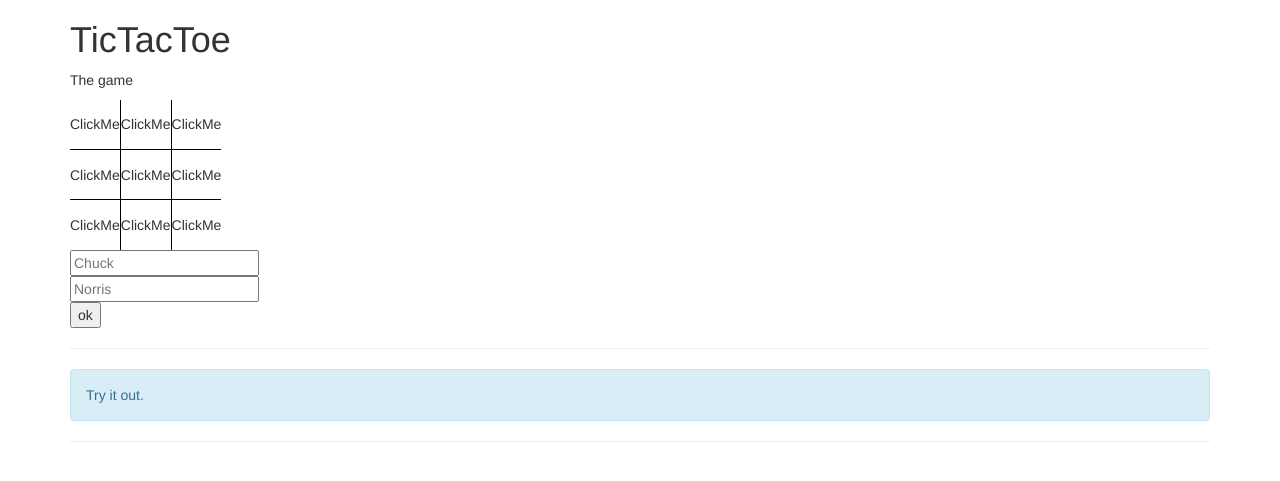
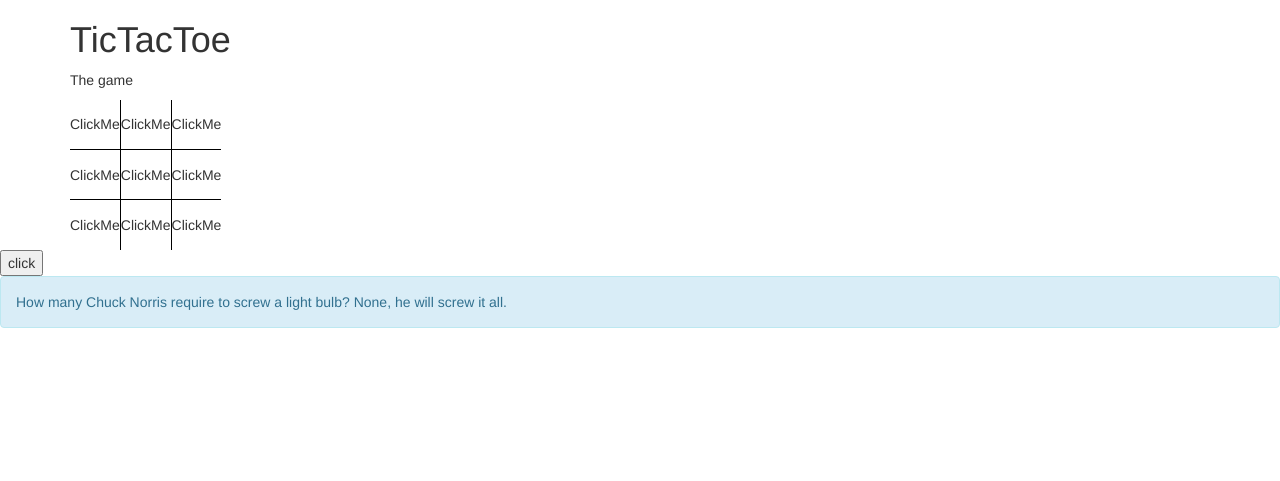
Before and after one commit to draumateimid/TicTacToe, a web app: page /tictactoe in a window 1280 px wide. Shown: the top 481 px of the page. Run offline with its HTML, style and script files only (its server is not run), Linux system fonts and the light colour scheme; data that the repository does not hold is empty; some libraries are stand-ins or nearby versions.

Commit message:
Json form is submitting to main

```diff
--- a/src/main/resources/public/script.js
+++ b/src/main/resources/public/script.js
@@ -21,17 +21,21 @@ var div1 = document.getElementById("res1");
 var p1 = document.getElementById("1")
 div1.style.display="none";
 p1.style.display = "inline";
+
 function myFunction1(){
+	$('input').on('click', function () {
+		var temp = $(this).val();
 		$.ajax({
-		type: form.attr('method'),
-		url: form.attr('action'),
+			type: temp.attr('method'),
+			url:  temp.attr('action'),
 			data: '1'
-	}).done(function(movePlayer) {
-		$('#res1').html(movePlayer).attr('class', 'alert alert-success');
+		}).done(function(test) {
+			$('#res1').html(test).attr('class', 'alert alert-success');
 		}).fail(function() {
 			$('#res1').html('Something went wrong...sorry try again.').attr('class', 'alert alert-danger');
 		});
 		event.preventDefault();
+	})
 	div1.style.display="inline";
 	p1.style.display="none";
 	return false;
--- a/src/main/resources/public/tictactoe.html
+++ b/src/main/resources/public/tictactoe.html
@@ -17,7 +17,7 @@
 				<table>
 					<tbody>
 					<tr>
-						<td class="td1"> <div id = "res1"> </div> <p id = "1" onclick="myFunction1()">ClickMe</p>  </td>
+						<td class="td1"> <div id = "res1"> </div> <p id = "1" method="post" action="/tictactoe" onclick="myFunction1()">ClickMe</p>  </td>
 						<td class="td2"> <div id = "res2">X </div> <p id = "2" onclick="myFunction2()">ClickMe</p>  </td>
 						<td class="td3"> <div id = "res3">X </div> <p id = "3" onclick="myFunction3()">ClickMe</p>  </td>
 					</tr>
@@ -35,48 +35,37 @@
 				</table>
 			</div>
 
-
-            <form method="post" action="/setName" class="form-inline" role="form">
-                <div class="form group">
-                    <input type="text" name="firstName" id="firstName"
-                    placeholder="Chuck">
-                </div>
-                <div class="form group">
-                    <input type="text" name="lastName" id="lastName"
-                    placeholder="Norris">
-                </div>
-                <button type="submit"> ok </button>
-            </form>
-            <hr>
-            <div id="results" class="alert alert-info">Try it out.</div>
-            <hr>
         </div>
 
+
+
+
+
+		<form method="post" action="/tictactoe" class="form-inline" role="form">
+                <button type="submit">click</button>
+		</form>
+		<div id="res11" class="alert alert-info" name="name">
+			How many Chuck Norris require to screw a light
+			bulb? None, he will screw it all.
+		</div>
 
         <!-- Load jquery -->
         <script src="https://ajax.googleapis.com/ajax/libs/jquery/1.9.1/jquery.min.js"></script>
 
-        <!-- Use ajax to submit form, retrive joke and display on page -->
-        <script>
+		<script type="text/javascript" src="script.js" ></script>
+				<script>
         $(document).ready(function() {
             var form = $('form');
             form.submit(function( event ) {
-                var firstName = $("#firstName").val();
-                var lastName = $("#lastName").val();
-                $.ajax({
-                    type: form.attr('method'),
-                    url: form.attr('action'),
-                    data: 'firstName=' + firstName + '&lastName=' + lastName
-                }).done(function() {
-                    $('#results').html('Name set as: ' + firstName + ' ' +
-                        lastName + '.').attr('class', 'alert alert-success');
+			$.post("/tictactoe",
+					{name:'1'}).done(function(jokeAA){
+                    $('#res11').html(jokeAA).attr('class', 'alert alert-success');
                 }).fail(function() {
-                    $('#results').html('Unable to set name...').attr('class', 'alert alert-danger');
+                    $('#res11').html('Sorry!').attr('class', 'alert alert-danger');
                 });
                 event.preventDefault();
             });
         });
         </script>
-		<script type="text/javascript" src="script.js" ></script>
     </body>
 </html>
```
Also changed, not shown: src/main/java/com/draumateymid/tictactoe/TicTacToeWeb.java (+11 -1 lines). Lines whose indentation alone changed are shown as unchanged.
